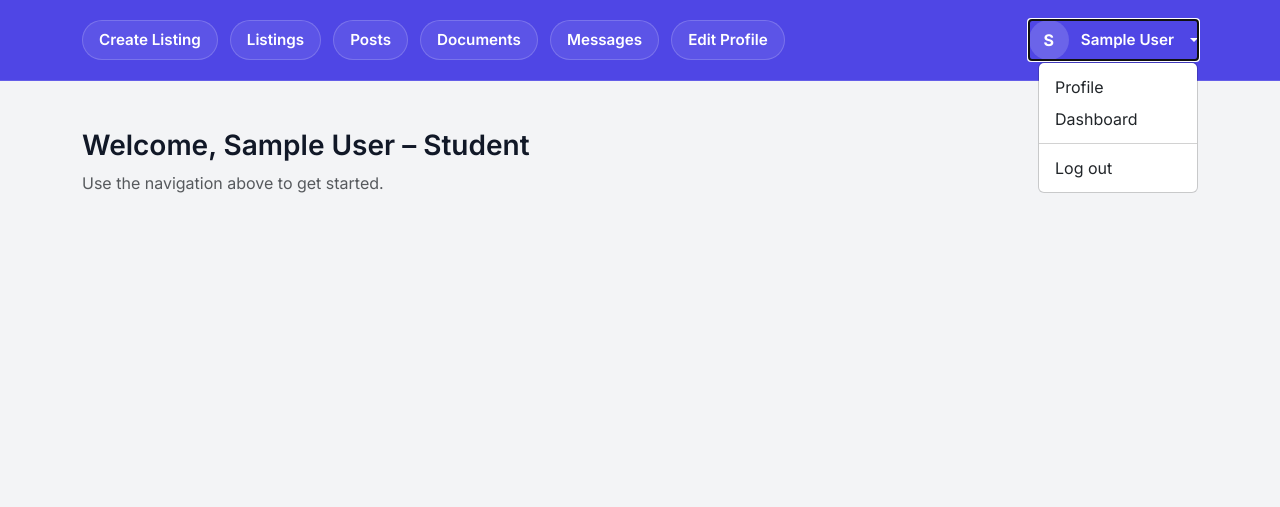
After one commit to CSCI3356-Spring2026/Vibecoders, a Django app: page /welcome/ in a window 1280 px wide, after a click that opens the changed part. The commit adds this page. Shown: the top 507 px of the page. Run offline with Django 5.2, Linux system fonts and the light colour scheme; the visitor is signed in with stand-in values (Sample User, id 1).

Commit message:
post-login landing page feature

```diff
--- a/core/urls.py
+++ b/core/urls.py
@@ -4,4 +4,7 @@ from . import views
 
 app_name = "core"
 
-urlpatterns = [path("", views.landing, name="landing")]
+urlpatterns = [
+    path("", views.landing, name="landing"),
+    path("welcome/", views.welcome, name="welcome"),
+]
--- a/core/views.py
+++ b/core/views.py
@@ -1,6 +1,12 @@
+from django.contrib.auth.decorators import login_required
 from django.shortcuts import render
 
 
 # Basic landing page view
 def landing(request):
     return render(request, "core/landing.html")
+
+
+@login_required
+def welcome(request):
+    return render(request, "core/welcome.html")
--- a/templates/base.html
+++ b/templates/base.html
@@ -95,6 +95,12 @@
             color: var(--white);
         }
 
+        .profile-button {
+            background: transparent;
+            border: none;
+            padding: 0;
+        }
+
         .profile-icon {
             display: inline-flex;
             align-items: center;
@@ -132,14 +138,22 @@
             <div class="container">
                 <div class="nav-row d-flex flex-column flex-lg-row justify-content-between align-items-lg-center gap-3">
                     <nav class="nav-actions">
+                        {% block nav_actions %}
                             <a class="nav-button" href="{% url 'listings:create_listing' %}">Create Listing</a>
                             <a class="nav-button" href="/listings/">Listings</a>
                             <a class="nav-button" href="/listings/create/">Posts</a>
                             <a class="nav-button" href="/users/dashboard/">Documents</a>
                             <a class="nav-button" href="/users/dashboard/#messages">Messages</a>
                             <a class="nav-button" href="/users/profile/">Edit Profile</a>
+                        {% endblock %}
                     </nav>
-                    <a class="profile-link ms-lg-3" href="/users/profile/">
+                    <div class="dropdown ms-lg-3">
+                        <button
+                            class="profile-link profile-button dropdown-toggle"
+                            type="button"
+                            data-bs-toggle="dropdown"
+                            aria-expanded="false"
+                        >
                             <span class="profile-icon">
                                 {% if request.user.is_authenticated %}
                                     {{ request.user.username|slice:":1"|upper }}
@@ -154,7 +168,23 @@
                                     Guest User
                                 {% endif %}
                             </span>
-                    </a>
+                        </button>
+                        <ul class="dropdown-menu dropdown-menu-end">
+                            {% if request.user.is_authenticated %}
+                                <li><a class="dropdown-item" href="{% url 'users:profile' %}">Profile</a></li>
+                                <li><a class="dropdown-item" href="{% url 'users:dashboard' %}">Dashboard</a></li>
+                                <li><hr class="dropdown-divider"></li>
+                                <li>
+                                    <form method="post" action="{% url 'account_logout' %}">
+                                        {% csrf_token %}
+                                        <button class="dropdown-item" type="submit">Log out</button>
+                                    </form>
+                                </li>
+                            {% else %}
+                                <li><a class="dropdown-item" href="{% url 'account_login' %}">Log in</a></li>
+                            {% endif %}
+                        </ul>
+                    </div>
                 </div>
             </div>
         </header>
--- /dev/null
+++ b/templates/core/welcome.html
@@ -0,0 +1,18 @@
+{% extends "base.html" %}
+
+{% block title %}Welcome | Vibecoders{% endblock %}
+
+{% block content %}
+    <div class="container py-5">
+        <div class="mb-4">
+            <h1 class="h3 fw-semibold">
+                {% if request.user.is_authenticated %}
+                    Welcome, {{ request.user.get_full_name|default:request.user.username }}{% if request.user.display_role %} – {{ request.user.display_role }}{% endif %}
+                {% else %}
+                    Welcome to Vibecoders
+                {% endif %}
+            </h1>
+            <p class="text-muted mb-0">Use the navigation above to get started.</p>
+        </div>
+    </div>
+{% endblock %}
--- a/vibecoders/settings.py
+++ b/vibecoders/settings.py
@@ -157,7 +157,7 @@ ACCOUNT_SIGNUP_FIELDS = ["email*"]  # No password fields; actual blocking is via
 ACCOUNT_EMAIL_VERIFICATION = "none"  # BC email is verified via Google
 SOCIALACCOUNT_AUTO_SIGNUP = True
 
-LOGIN_REDIRECT_URL = "/"  # Where to go after login
+LOGIN_REDIRECT_URL = "/welcome/"  # Where to go after login
 LOGOUT_REDIRECT_URL = "/"  # Where to go after logout
 
 SOCIALACCOUNT_PROVIDERS = {
```
Also changed, not shown: core/tests.py (+39 -0 lines). Lines whose indentation alone changed are shown as unchanged.
